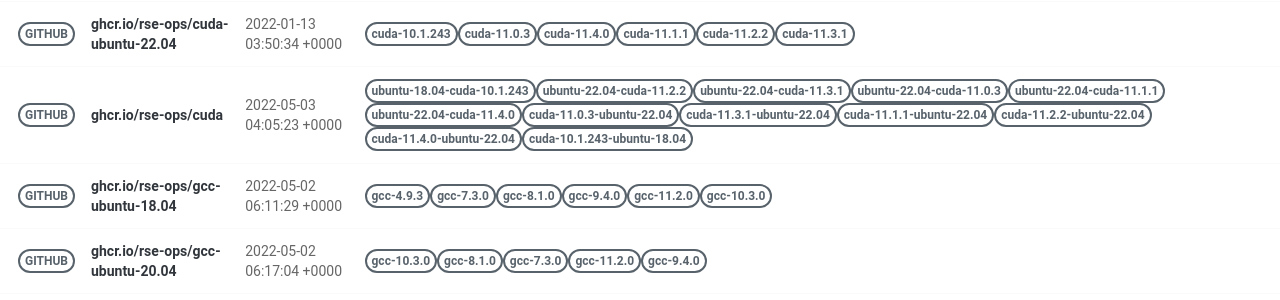
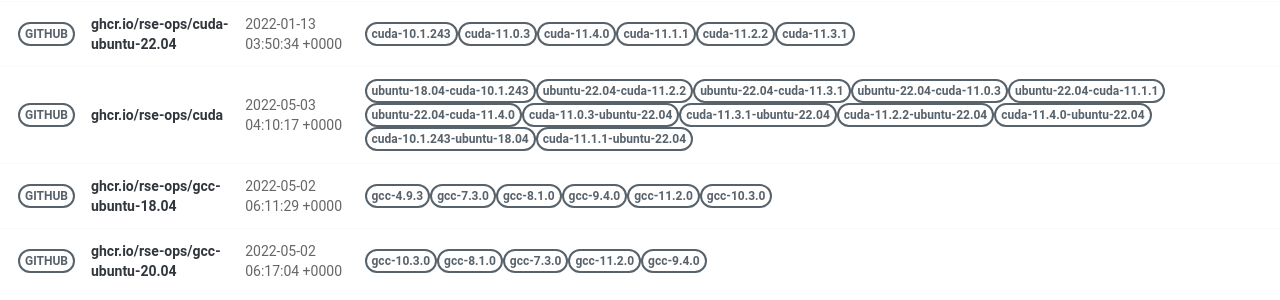
Before and after one commit to rse-ops/docker-images, a Jekyll site: the page built from pages/index.md, in a window 1280 px wide. Shown: the part 428-728 px from the top of the page. Built offline with Jekyll 4.4.1, drawn with Linux system fonts in a browser that asks for light colours; nearby versions of some CDN libraries.

Commit message:
Automated push to update library 2022-05-03

```diff
--- a/_library/ghcr.io-rse-ops-cuda.md
+++ b/_library/ghcr.io-rse-ops-cuda.md
@@ -1,7 +1,7 @@
 ---
 layout: container
 name: ghcr.io/rse-ops/cuda
-updated_at: 2022-05-03 04:05:23.167917
+updated_at: 2022-05-03 04:10:17.878536
 
 
 container_url: https://github.com/orgs/rse-ops/packages/container/package/cuda
```
Also changed, not shown: other parts of _library/ghcr.io-rse-ops-cuda.md (+3 -3 lines).
